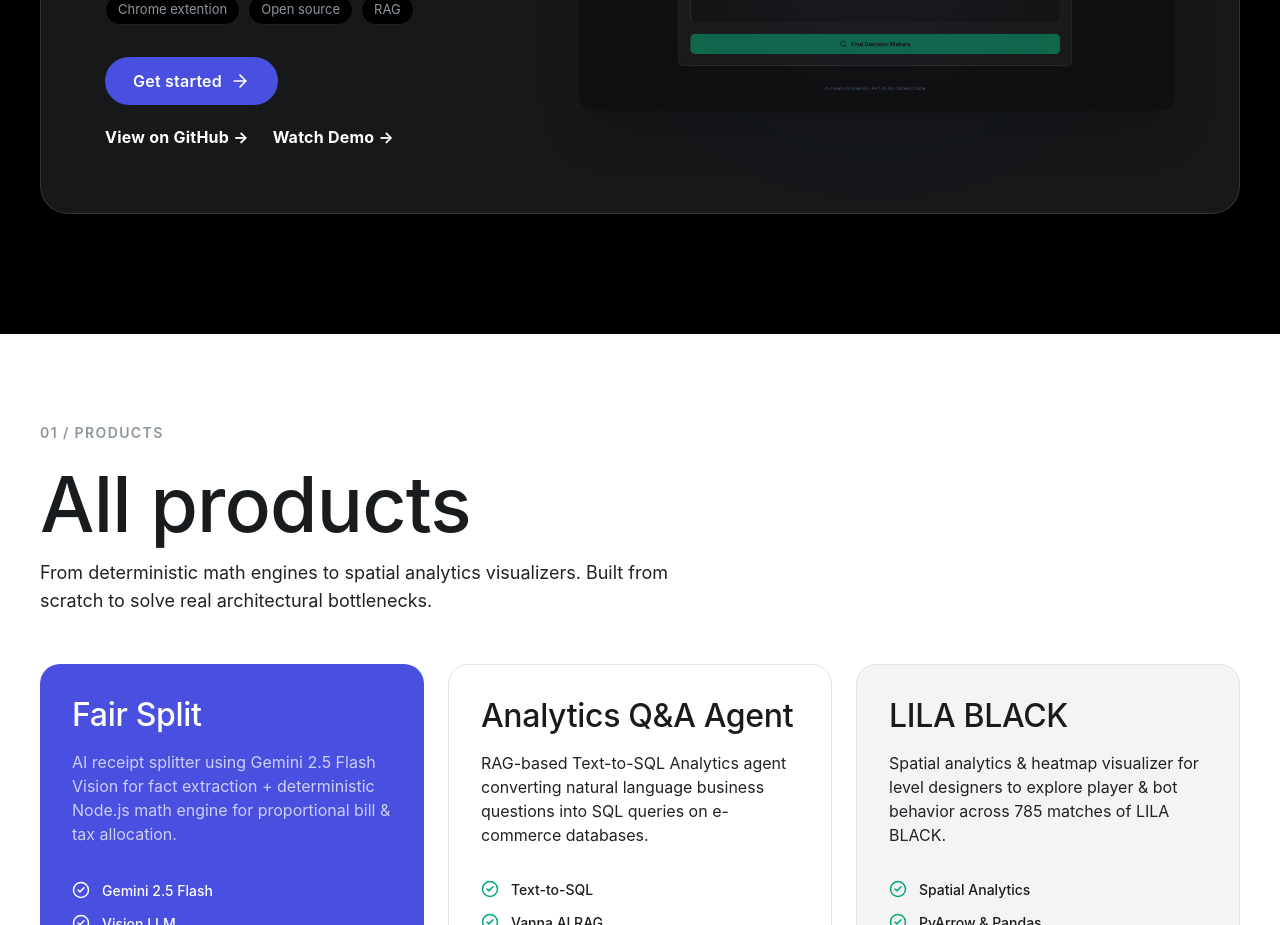
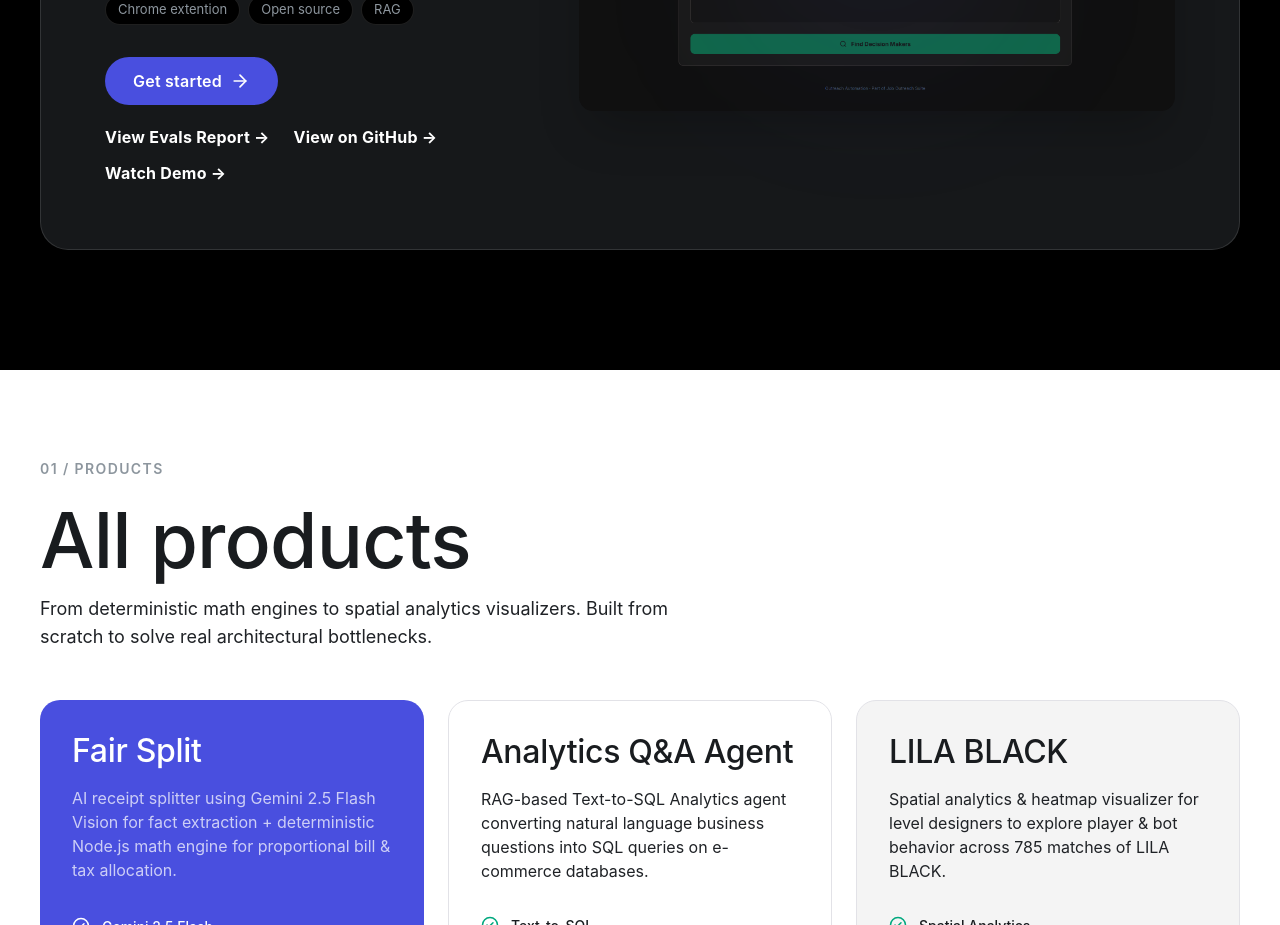
Before and after one commit to Kumkumlover/Portfolio, a React (Vite) app: page / in a window 1280 px wide. Shown: the part 1520-2445 px from the top of the page. Built offline with nearby package versions, Linux system fonts and the light colour scheme.

Commit message:
Add View Evals Report link to Firstcall section

```diff
--- a/src/components/SpotlightProject.jsx
+++ b/src/components/SpotlightProject.jsx
@@ -67,7 +67,18 @@
                   >
                     Get started <ArrowRight className="w-5 h-5" />
                   </motion.a>
-                  <div className="flex flex-wrap gap-6 mt-5">
+                  <div className="flex flex-wrap gap-x-6 gap-y-3 mt-5">
+                    <motion.a
+                      href="https://github.com/Kumkumlover/Job-Tracker/blob/main/evaluation_methodology.md"
+                      target="_blank"
+                      rel="noreferrer"
+                      whileHover={{ scale: 1.03 }}
+                      whileTap={{ scale: 0.97 }}
+                      transition={{ type: 'spring', stiffness: 400, damping: 17 }}
+                      className="text-white font-bold text-[16px] tracking-[0.24px] hover:text-primary transition-colors inline-flex items-center gap-2"
+                    >
+                      View Evals Report →
+                    </motion.a>
                     <motion.a
                       href="https://github.com/Kumkumlover/Job-Tracker"
                       target="_blank"
```
